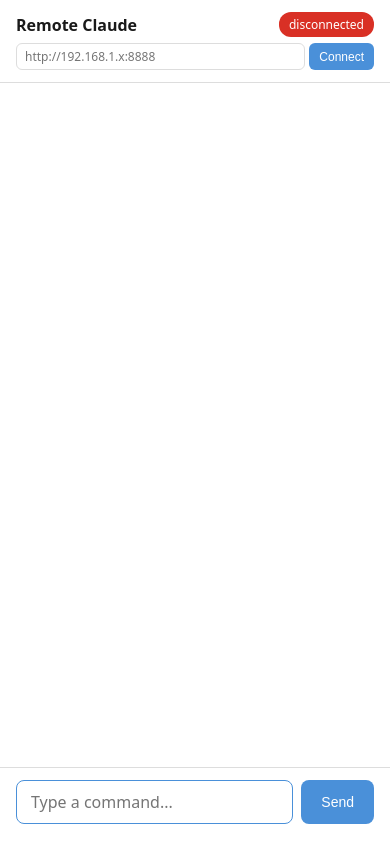
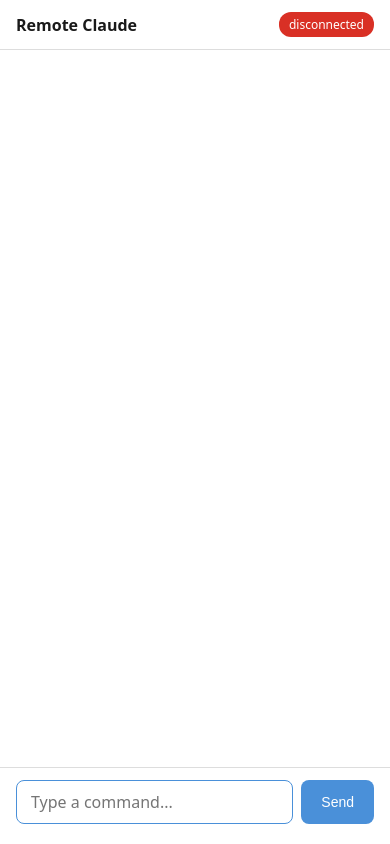
Before and after one commit to vatvit/remote-claude, a plain HTML site: page docs/index.html in a window 390 px wide. Drawn offline with nearby package versions, Linux system fonts and the light colour scheme; no server answers.

Commit message:
Remove host connect form from header

```diff
--- a/docs/app.js
+++ b/docs/app.js
@@ -1,35 +1,9 @@
-let API_BASE = new URLSearchParams(window.location.search).get('host') || window.REMOTE_CLAUDE_API || '';
+const API_BASE = '';
 const chat = document.getElementById('chat');
 const form = document.getElementById('form');
 const input = document.getElementById('input');
 const sendBtn = document.getElementById('send');
 const statusEl = document.getElementById('status');
-const hostInput = document.getElementById('host-input');
-const hostForm = document.getElementById('host-form');
-
-// Pre-fill host input from GET param
-hostInput.value = API_BASE;
-
-hostForm.addEventListener('submit', (e) => {
-  e.preventDefault();
-  const val = hostInput.value.trim().replace(/\/+$/, '');
-  API_BASE = val;
-
-  // Update URL without reload
-  const params = new URLSearchParams(window.location.search);
-  if (val) {
-    params.set('host', val);
-  } else {
-    params.delete('host');
-  }
-  const qs = params.toString();
-  const newUrl = window.location.pathname + (qs ? `?${qs}` : '');
-  history.replaceState(null, '', newUrl);
-
-  // Reconnect with new host
-  connectEvents();
-  checkStatus();
-});
 
 let isProcessing = false;
 let eventSource = null;
--- a/docs/index.html
+++ b/docs/index.html
@@ -13,11 +13,7 @@
   <div id="app">
     <header>
       <h1>Remote Claude</h1>
-      <form id="host-form" class="host-form">
-        <input type="text" id="host-input" placeholder="http://192.168.1.x:8888" autocomplete="off">
-        <button type="submit" id="host-btn">Connect</button>
-      </form>
-      <div id="status" class="status disconnected">disconnected</div>
+<div id="status" class="status disconnected">disconnected</div>
     </header>
     <main id="chat"></main>
     <footer>
--- a/docs/style.css
+++ b/docs/style.css
@@ -64,48 +64,6 @@ header {
 header h1 {
   font-size: 18px;
   font-weight: 600;
-  flex-shrink: 0;
-}
-
-.host-form {
-  display: flex;
-  gap: 4px;
-  flex: 1;
-  max-width: 340px;
-  margin: 0 12px;
-}
-
-.host-form input {
-  flex: 1;
-  min-width: 0;
-  padding: 4px 8px;
-  border: 1px solid var(--border);
-  border-radius: 6px;
-  background: var(--bg);
-  color: var(--text);
-  font-size: 12px;
-  font-family: inherit;
-  outline: none;
-}
-
-.host-form input:focus {
-  border-color: var(--accent);
-}
-
-.host-form button {
-  padding: 4px 10px;
-  background: var(--accent);
-  color: #fff;
-  border: none;
-  border-radius: 6px;
-  font-size: 12px;
-  font-weight: 500;
-  cursor: pointer;
-  white-space: nowrap;
-}
-
-.host-form button:hover {
-  background: var(--accent-hover);
 }
 
 .status {
@@ -494,9 +452,7 @@ footer {
 }
 
 @media (max-width: 600px) {
-  header { flex-wrap: wrap; gap: 6px; }
   header h1 { font-size: 16px; }
-  .host-form { max-width: none; margin: 0; order: 3; flex-basis: 100%; }
   .message { max-width: 95%; font-size: 13px; }
   #input { font-size: 16px; } /* prevent zoom on iOS */
   .question-card { max-width: 95%; }
```
